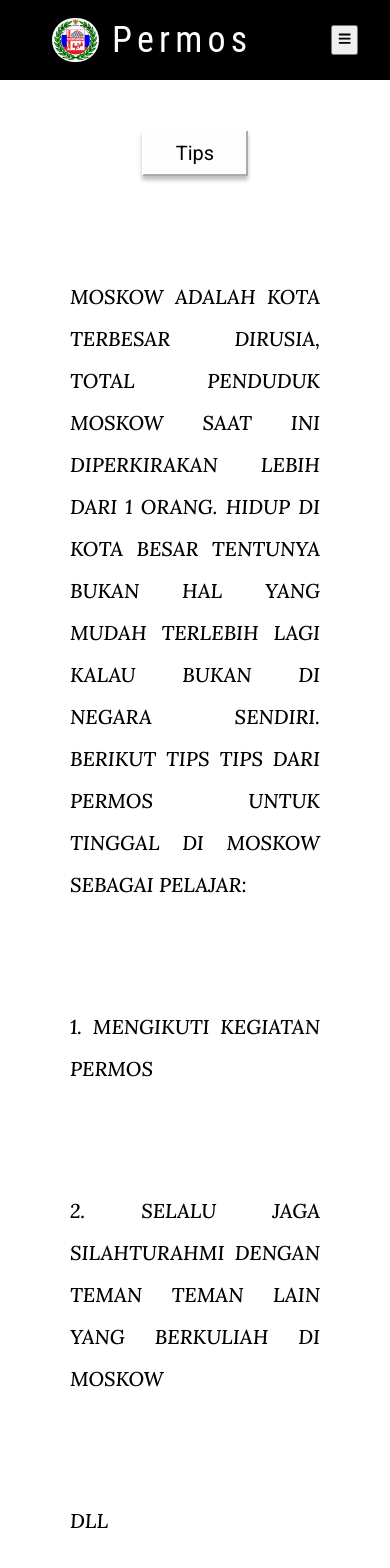
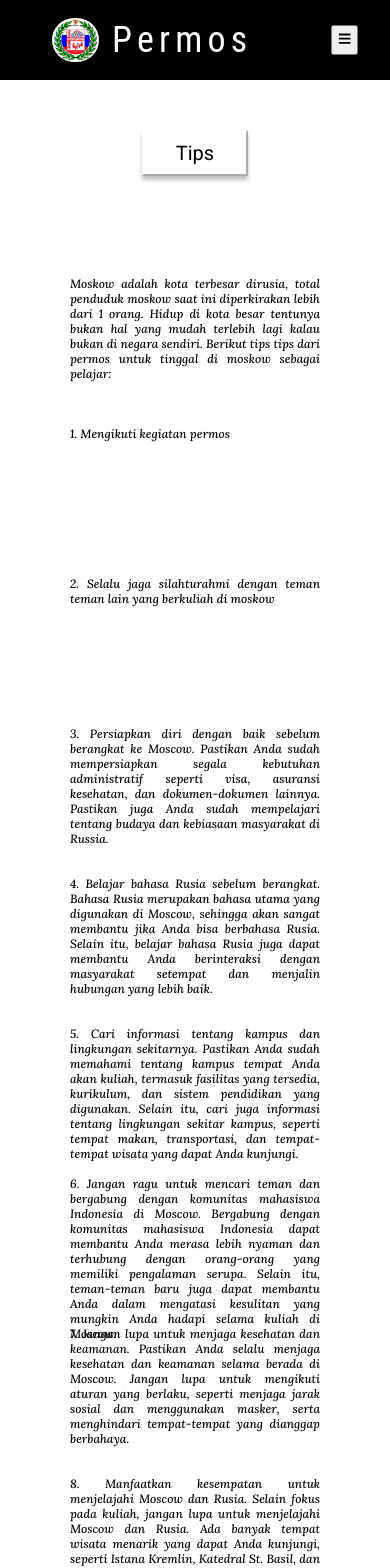
Before and after one commit to akirarizky14/Permos, a React (Create React App) app: page /Tips in a window 390 px wide. Shown: the top 1568 px of the page. Built offline with nearby package versions, Linux system fonts and the light colour scheme; the HTML template or start-up script is replaced by a standard one.

Commit message:
dani commit

```diff
--- a/src/Footer/Footer.css
+++ b/src/Footer/Footer.css
@@ -138,7 +138,7 @@ line-height: 38px;
 @media only screen and (max-width: 800px ) {
     .Footer {
         width: 100%;
-        height: 365px;
+        height: 200px;
      }
 
      .footer-container {
@@ -146,7 +146,7 @@ line-height: 38px;
         padding: 4rem 0 2rem 0;
         display: flex;
         max-width: 100%;
-        height: 365px;
+        height: 200px;
         top: 1000px;
         color: white;
       }
@@ -157,7 +157,7 @@ line-height: 38px;
             width: 100px;
             height: 96.33px;
             border-radius: 360px;
-            top: -100px;
+            top: -20px;
             left: -50px;
           }
 
@@ -167,7 +167,7 @@ line-height: 38px;
             width: 25px;
     height: 25px;
     border-radius: 360px;
-    top: 100px;
+    top: 90px;
     left: -57.5px;
     }
 
@@ -177,7 +177,7 @@ line-height: 38px;
         width: 25px;
         height: 25px;
         border-radius: 54px;
-        top: 100px;
+        top: 90px;
         left: -27.5px;
         }
 
@@ -187,7 +187,7 @@ line-height: 38px;
         width: 25px;
         height: 17.31px;
         border-radius: 45px;
-        top: 103.845px;
+        top: 93.845px;
         left: 2.5px;
         }
 
@@ -197,13 +197,13 @@ line-height: 38px;
         width: 25px;
         height: 18.73px;
         border-radius: 45px;
-        top: 103.135px;
+        top: 93.135px;
     left: 32.5px;
         }
 
         .bawah {
             position: absolute;
-            top: 400px;
+            top: 250px;
             font-size: 14px;
         }
 
--- a/src/components/Article/Article.css
+++ b/src/components/Article/Article.css
@@ -91,5 +91,6 @@ text-align: justify;
     font-weight: 500;
     font-size: 20px;
     line-height: 42px;
+    height: 15px;
       }
 }
--- a/src/components/Study/Study.css
+++ b/src/components/Study/Study.css
@@ -20,7 +20,7 @@
   box-shadow: 0px 4px 4px rgba(0, 0, 0, 0.25);
   }
 
-  .text-study {
+  .text-study h1 {
     margin-top: 250px;
     margin-left: 20px;
     margin-right: 20px;
@@ -28,7 +28,8 @@
   font-style: italic;
   font-weight: 500;
   font-size: 40px;
-  line-height: 47px;
+  line-height: 45px;
+  height:auto ;
   color: #000000;
   }
 
@@ -43,10 +44,11 @@
       height: 46px;
     }
 
-    .text-study {
+    .text-study h1 {
       margin-top: 100px;
       margin-left: 20px;
       margin-right: 20px;
     font-size: 20px;
+
     }
 }
--- a/src/components/Study/Study.jsx
+++ b/src/components/Study/Study.jsx
@@ -9,23 +9,24 @@ function Study() {
                 <button className='btn-study'>Study</button>
                 </h1>
             <p className='text-study'>
-            SEKARANG INI DI MOSKOW TERDAPAT LEBIH DARI 100 MAHASISWA INDONESIA YANG SEDANG MENEMPUH PENDIDIKAN S1, S2, S3 DAN SPESIALIS.
+            <h1>SEKARANG INI DI MOSKOW TERDAPAT LEBIH DARI 100 MAHASISWA INDONESIA YANG SEDANG MENEMPUH PENDIDIKAN S1, S2, S3 DAN SPESIALIS.</h1>
+<h1>Beberapa universitas di Moscow yang memiliki mahasiswa Indonesia antara lain:</h1>
+<h1>1.	Moscow State Institute of International Relations (MGIMO University)</h1>
+<h1>2.	Moscow State University</h1>
+<h1>3.	Higher School of Economics (HSE University)</h1>
+<h1>4.	Bauman Moscow State Technical University (BMSTU)</h1>
+<h1>5.	Moscow Institute of Physics and Technology (MIPT)</h1>
+<h1>6.	Moscow Power Engineering Institute (MPEI)</h1>
+<h1>7.	Plekhanov Russian University of Economics</h1>
+<h1>8.	Russian State University for the Humanities (RSUH)</h1>
+<h1>9.	Moscow State Institute of Radio Engineering, Electronics and Automation (MIREA)</h1>
+<h1>Namun, ini hanya beberapa contoh universitas yang memiliki mahasiswa Indonesia. Ada banyak universitas lain di Moscow yang juga memiliki mahasiswa Indonesia, terutama yang menawarkan program studi yang populer seperti kedokteran, teknik, dan ekonomi. Untuk mendapatkan informasi yang lebih lengkap, sebaiknya Anda mencari informasi langsung dari universitas yang Anda minati atau dari agen pendidikan yang terpercaya.  </h1>
+<h1>MAYORITAS MAHASISWA BERKULIAH DENGAN JALUR BEASISWA, BERIKUT DAFTAR BEASISWA YANG TERSEDIA </h1>
 
 <br/>
-BERIKUT UNIVERSITAS UNIVERSITAS DIMANA MAHASISWA MAHASISWA INDONESIA BELAJAR DI MOSKOW.
-<br/>
-<br/>
-A UNI <br/>
-B UNI <br/>
-C UNI <br/>
-D UNI <br/>
-E UNI <br/>
-<br/>
-MAYORITAS MAHASISWA BERKULIAH DENGAN JALUR BEASISWA, BERIKUT DAFTAR BEASISWA YANG TERSEDIA
-<br/>
-BEASISWA PEMERINTAH RUSIA <br/>
-BEASISWA HSE <br/>
-BEASISWA SKOLTECH <br/>
+<h1>BEASISWA PEMERINTAH RUSIA</h1>
+<h1>BEASISWA HSE</h1>
+<h1>BEASISWA SKOLTECH</h1>
             </p>
 
 
--- a/src/components/Tips/Tips.css
+++ b/src/components/Tips/Tips.css
@@ -3,7 +3,6 @@
     background-size: fill;
     background-repeat: no-repeat;
     color: #fff;
-    font-size: 100px;
     margin-top: 50px;
   }
 
@@ -30,7 +29,7 @@
     font-family: 'Lora', serif;
   font-style: italic;
   font-weight: 500;
-  font-size: 36px;
+  font-size: 24px;
   line-height: 42px;
   text-align: justify;
   color: #000000;
@@ -42,7 +41,7 @@
 
   @media only screen and (max-width: 800px ) {
     .tips {
-      font-size: 20px;
+      font-size: 12px;
     }
 
     .btn-tips {
@@ -55,6 +54,8 @@
       margin-top: 100px;
       margin-left: 20px;
       margin-right: 20px;
-    font-size: 20px;
+    font-size: 12px;
+      line-height: 15px;
+      height: 50px;
     }
 }
--- a/src/components/Tips/Tips.jsx
+++ b/src/components/Tips/Tips.jsx
@@ -8,10 +8,24 @@ export default function tips(){
                 <button className='btn-tips'>Tips</button>
                 </h1>
             <div className='text-tips'>
-            <h1>MOSKOW ADALAH KOTA TERBESAR DIRUSIA, TOTAL PENDUDUK MOSKOW SAAT INI DIPERKIRAKAN LEBIH DARI 1 ORANG. HIDUP DI KOTA BESAR TENTUNYA BUKAN HAL YANG MUDAH TERLEBIH LAGI KALAU BUKAN DI NEGARA SENDIRI. BERIKUT TIPS TIPS DARI PERMOS UNTUK TINGGAL DI MOSKOW SEBAGAI PELAJAR:</h1>
-<h1>1. MENGIKUTI KEGIATAN PERMOS</h1>
-<h1>2. SELALU JAGA SILAHTURAHMI DENGAN TEMAN TEMAN LAIN YANG BERKULIAH DI MOSKOW</h1>
-<h1>DLL</h1>
+            <h1>Moskow adalah kota terbesar dirusia, total penduduk moskow saat ini diperkirakan lebih dari 1 orang. Hidup di kota besar tentunya bukan hal yang mudah terlebih lagi kalau bukan di negara sendiri. Berikut tips tips dari permos untuk tinggal di moskow sebagai pelajar:</h1>
+<h1>1. Mengikuti kegiatan permos</h1>
+<h1>2. Selalu jaga silahturahmi dengan teman teman lain yang berkuliah di moskow</h1>
+
+<h1>3. Persiapkan diri dengan baik sebelum berangkat ke Moscow. Pastikan Anda sudah mempersiapkan segala kebutuhan administratif seperti visa, asuransi kesehatan, dan dokumen-dokumen lainnya. Pastikan juga Anda sudah mempelajari tentang budaya dan kebiasaan masyarakat di Russia.
+</h1>
+
+<h1>4. Belajar bahasa Rusia sebelum berangkat. Bahasa Rusia merupakan bahasa utama yang digunakan di Moscow, sehingga akan sangat membantu jika Anda bisa berbahasa Rusia. Selain itu, belajar bahasa Rusia juga dapat membantu Anda berinteraksi dengan masyarakat setempat dan menjalin hubungan yang lebih baik.</h1>
+<h1>5. Cari informasi tentang kampus dan lingkungan sekitarnya. Pastikan Anda sudah memahami tentang kampus tempat Anda akan kuliah, termasuk fasilitas yang tersedia, kurikulum, dan sistem pendidikan yang digunakan. Selain itu, cari juga informasi tentang lingkungan sekitar kampus, seperti tempat makan, transportasi, dan tempat-tempat wisata yang dapat Anda kunjungi.
+</h1>
+<h1>6. Jangan ragu untuk mencari teman dan bergabung dengan komunitas mahasiswa Indonesia di Moscow. Bergabung dengan komunitas mahasiswa Indonesia dapat membantu Anda merasa lebih nyaman dan terhubung dengan orang-orang yang memiliki pengalaman serupa. Selain itu, teman-teman baru juga dapat membantu Anda dalam mengatasi kesulitan yang mungkin Anda hadapi selama kuliah di Moscow.
+</h1>
+<h1>7. Jangan lupa untuk menjaga kesehatan dan keamanan. Pastikan Anda selalu menjaga kesehatan dan keamanan selama berada di Moscow. Jangan lupa untuk mengikuti aturan yang berlaku, seperti menjaga jarak sosial dan menggunakan masker, serta menghindari tempat-tempat yang dianggap berbahaya.
+</h1>
+<h1>8. Manfaatkan kesempatan untuk menjelajahi Moscow dan Rusia. Selain fokus pada kuliah, jangan lupa untuk menjelajahi Moscow dan Rusia. Ada banyak tempat wisata menarik yang dapat Anda kunjungi, seperti Istana Kremlin, Katedral St. Basil, dan Museum Hermitage. Selain itu, Anda juga dapat mempelajari budaya dan sejarah Rusia yang kaya dan unik.
+    </h1>
+
+<h1>Dll</h1>
             </div>
         </div>
     );
```
